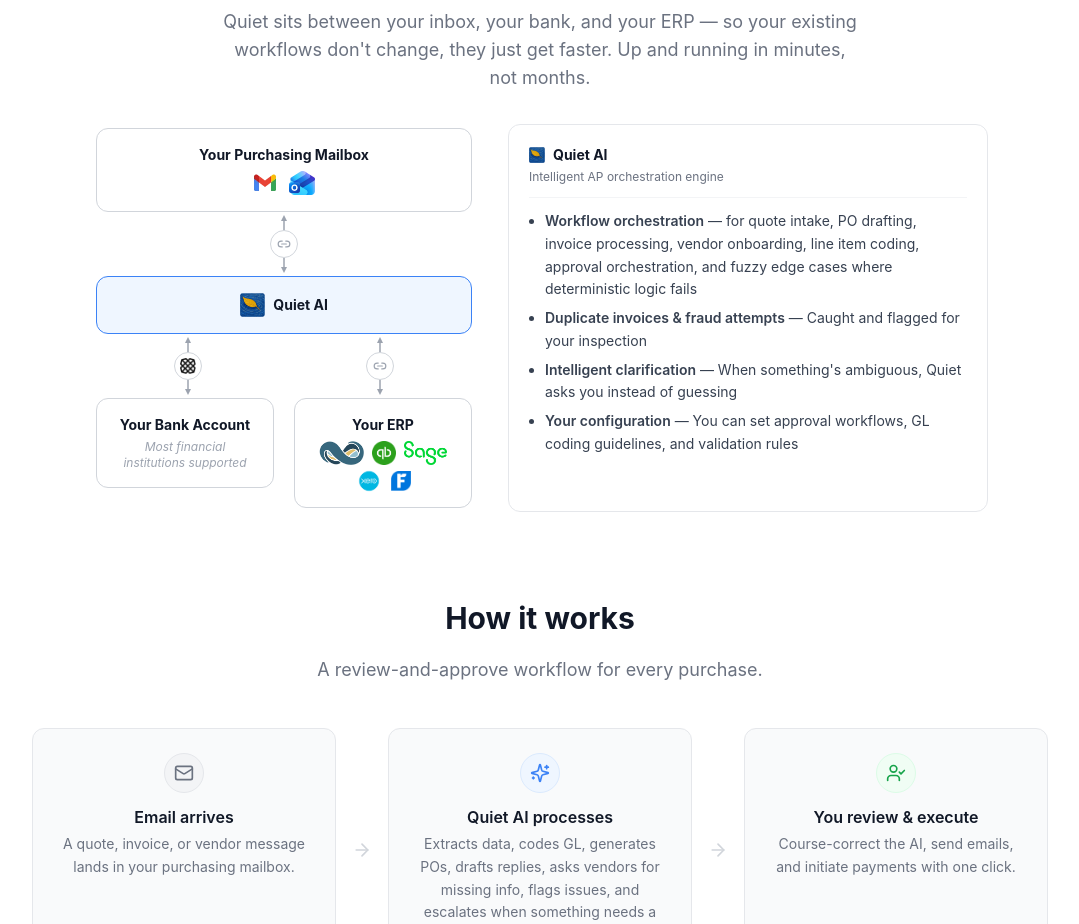
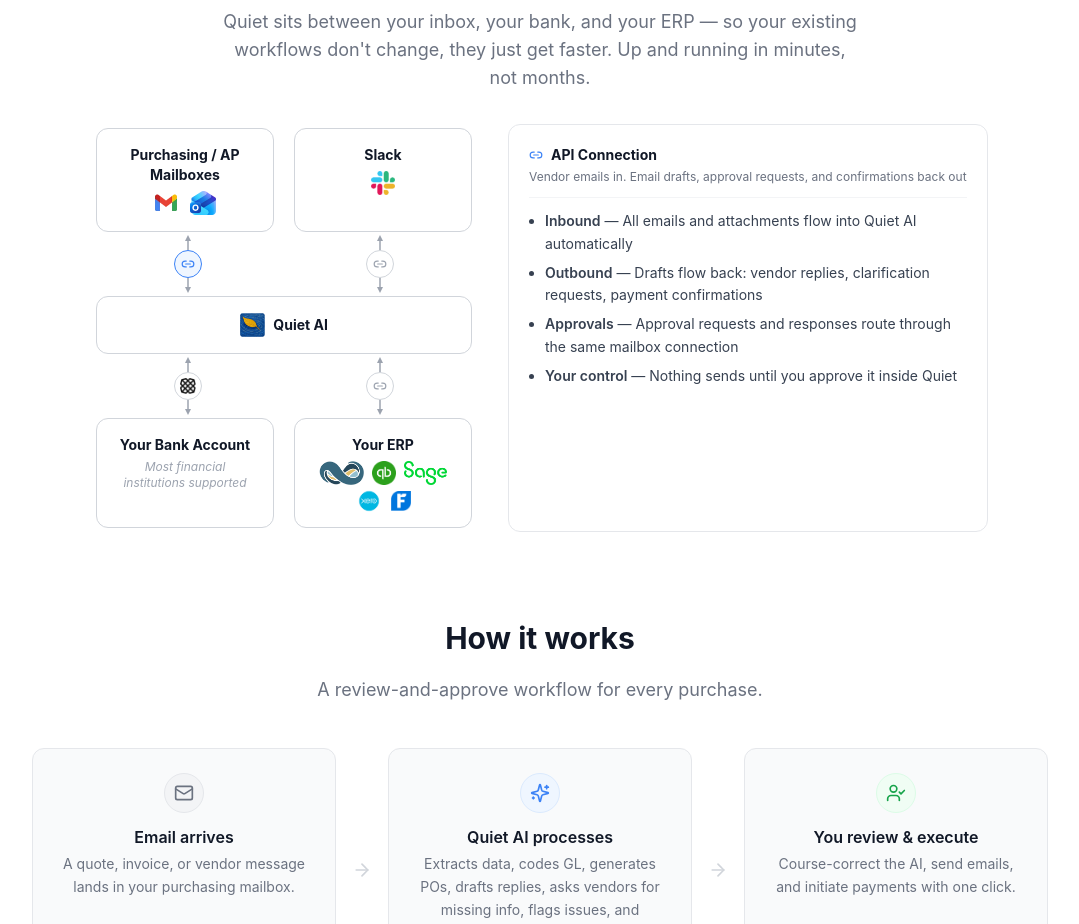
Before and after one commit to Quiet-AI-Corporation/quiet-landing, a React (Vite) app: page / in a window 1280 px wide. Shown: the part 1420-2344 px from the top of the page, without its empty margins (100-1179 px from the left). Built offline with nearby package versions, Linux system fonts and the light colour scheme.

Commit message:
update animation with slack connection (#43)

```diff
--- a/src/pages/LandingPage.tsx
+++ b/src/pages/LandingPage.tsx
@@ -1,5 +1,5 @@
 import { useState, useEffect, useRef, useCallback } from 'react'
-import { Link2, BookOpen, Inbox, Landmark, Mail, Sparkles, UserCheck, ArrowRight, Clock } from 'lucide-react'
+import { Link2, BookOpen, Inbox, Landmark, Mail, Sparkles, UserCheck, ArrowRight, Clock, MessageSquare } from 'lucide-react'
 import { motion, AnimatePresence } from 'framer-motion'
 import { Button } from '@/components/ui/button'
 import { TooltipProvider } from '@/components/ui/tooltip'
@@ -18,12 +18,13 @@
 import plaidLogo from '@/assets/images/plaid_logo.webp'
 import xeroLogo from '@/assets/images/xero_logo.webp'
 import freshbooksLogo from '@/assets/images/freshbooks_logo.webp'
+import slackLogo from '@/assets/images/slack_logo.png'
 
 function LandingPage() {
   const [selectedItem, setSelectedItem] = useState<string>('mailbox')
   const diagramTimerRef = useRef<ReturnType<typeof setTimeout> | null>(null)
 
-  const DIAGRAM_CYCLE = ['mailbox', 'mailbox-dot', 'quiet', 'bank-dot', 'bank', 'erp-dot', 'erp'] as const
+  const DIAGRAM_CYCLE = ['mailbox', 'slack', 'mailbox-dot', 'slack-dot', 'quiet', 'bank-dot', 'bank', 'erp-dot', 'erp'] as const
 
   const scheduleDiagramNext = useCallback((current: string) => {
     if (diagramTimerRef.current) clearTimeout(diagramTimerRef.current)
@@ -57,7 +58,7 @@
 
   const diagramCaptions: Record<string, { title: string; subtitle: string; body: string[] }> = {
     'mailbox': {
-      title: 'Your Purchasing Mailbox',
+      title: 'Purchasing / AP Mailboxes',
       subtitle: 'Where purchase orders, invoices, and vendor correspondence land',
       body: [
         'Existing inbox — Hooks up to purchasing@yourcompany.com or wherever vendors send quotes and invoices today',
@@ -84,6 +85,25 @@
         'Duplicate invoices & fraud attempts — Caught and flagged for your inspection',
         'Intelligent clarification — When something\'s ambiguous, Quiet asks you instead of guessing',
         'Your configuration — You can set approval workflows, GL coding guidelines, and validation rules',
+      ],
+    },
+    'slack-dot': {
+      title: 'API Connection',
+      subtitle: 'A conversational interface to your purchasing workflows',
+      body: [
+        'Direct channel — Talk to the Quiet agent right from Slack',
+        'Push & pull — Submit documents, ask questions, and get notified all in one place',
+        'Approvals in-thread — Approve or reject requests without leaving Slack',
+      ],
+    },
+    'slack': {
+      title: 'Slack',
+      subtitle: 'Talk to the agent over Slack',
+      body: [
+        'Submit documents — Send quotes, POs, and invoices directly to the Quiet agent',
+        'Approval requests — Handle approval requests and respond without switching apps',
+        'Clarifying asks — When the AI agent needs more info, it asks you in Slack and you reply in-thread',
+        'Full visibility — Check status, ask questions, and get updates on any purchase',
       ],
     },
     'bank-dot': {
@@ -190,21 +210,36 @@
           <div className="flex flex-col md:flex-row gap-8 items-stretch">
             {/* Diagram column */}
             <div className="w-full md:w-96 md:shrink-0 flex flex-col items-center" onMouseLeave={handleDiagramLeave}>
-              {/* Mailbox */}
-              <div className="w-full bg-white rounded-xl p-1">
+              {/* Mailbox + Slack */}
+              <div className="w-full flex gap-3 items-stretch">
+                <div className="flex-1 bg-white rounded-xl p-1">
                 <div
-                className={`w-full rounded-xl px-6 py-4 text-center cursor-pointer transition-colors border ${selectedItem === 'mailbox' ? 'border-blue-500 bg-blue-50' : 'border-gray-300 bg-white'}`}
+                  className={`h-full rounded-xl px-4 py-4 text-center cursor-pointer transition-colors border flex flex-col items-center ${selectedItem === 'mailbox' ? 'border-blue-500 bg-blue-50' : 'border-gray-300 bg-white'}`}
                   onMouseEnter={() => handleItemHover('mailbox')}
                 >
-                <div className="text-sm font-bold text-gray-900">Your Purchasing Mailbox</div>
+                  <div className="text-sm font-bold text-gray-900">Purchasing / AP Mailboxes</div>
                   <div className="flex items-center justify-center gap-3 mt-1.5">
                     <img src={gmailLogo} alt="Gmail" className="h-6" />
                     <img src={outlookLogo} alt="Outlook" className="h-6" />
                   </div>
                 </div>
                 </div>
+                <div className="flex-1 bg-white rounded-xl p-1">
+                <div
+                  className={`h-full rounded-xl px-4 py-4 text-center cursor-pointer transition-colors border flex flex-col items-center ${selectedItem === 'slack' ? 'border-blue-500 bg-blue-50' : 'border-gray-300 bg-white'}`}
+                  onMouseEnter={() => handleItemHover('slack')}
+                >
+                  <div className="text-sm font-bold text-gray-900">Slack</div>
+                  <div className="flex items-center justify-center mt-1.5">
+                    <img src={slackLogo} alt="Slack" className="h-6" />
+                  </div>
+                </div>
+                </div>
+              </div>
 
-              {/* Arrow: Mailbox ↔ Quiet */}
+              {/* Top arrows — two side by side: Mailbox ↔ Quiet, Slack ↔ Quiet */}
+              <div className="w-full flex">
+                <div className="flex-1 flex justify-center">
                   <div className="relative flex justify-center" style={{ height: 56 }}>
                     <svg width="24" height="56" className="overflow-visible shrink-0">
                       <defs>
@@ -219,6 +254,21 @@
                       onMouseEnter={() => handleItemHover('mailbox-dot')}
                     >
                       <Link2 className={`w-3.5 h-3.5 ${selectedItem === 'mailbox-dot' ? 'text-blue-500' : 'text-gray-400'}`} />
+                    </div>
+                  </div>
+                </div>
+                <div className="flex-1 flex justify-center">
+                  <div className="relative flex justify-center" style={{ height: 56 }}>
+                    <svg width="24" height="56" className="overflow-visible shrink-0">
+                      <line x1="12" y1="2" x2="12" y2="54" stroke="#9ca3af" strokeWidth="1.5" markerStart="url(#arrowhead)" markerEnd="url(#arrowhead)" />
+                    </svg>
+                    <div
+                      className={`absolute top-1/2 left-1/2 -translate-x-1/2 -translate-y-1/2 w-7 h-7 rounded-full border flex items-center justify-center cursor-pointer transition-colors ${selectedItem === 'slack-dot' ? 'bg-blue-50 border-blue-500' : 'bg-white border-gray-300'}`}
+                      onMouseEnter={() => handleItemHover('slack-dot')}
+                    >
+                      <Link2 className={`w-3.5 h-3.5 ${selectedItem === 'slack-dot' ? 'text-blue-500' : 'text-gray-400'}`} />
+                    </div>
+                  </div>
                 </div>
               </div>
 
@@ -264,10 +314,10 @@
               </div>
 
               {/* Bank + ERP */}
-              <div className="w-full flex gap-3">
+              <div className="w-full flex gap-3 items-stretch">
                 <div className="flex-1 bg-white rounded-xl p-1">
                 <div
-                  className={`rounded-xl px-4 py-4 text-center cursor-pointer transition-colors border ${selectedItem === 'bank' ? 'border-blue-500 bg-blue-50' : 'border-gray-300 bg-white'}`}
+                  className={`h-full rounded-xl px-4 py-4 text-center cursor-pointer transition-colors border ${selectedItem === 'bank' ? 'border-blue-500 bg-blue-50' : 'border-gray-300 bg-white'}`}
                   onMouseEnter={() => handleItemHover('bank')}
                 >
                   <div className="text-sm font-bold text-gray-900">Your Bank Account</div>
@@ -312,6 +362,8 @@
                         <img src={logo} alt="Quiet" className="w-4 h-4 shrink-0" />
                       ) : selectedItem === 'mailbox' ? (
                         <Inbox className="w-3.5 h-3.5 text-blue-500 shrink-0" />
+                      ) : selectedItem === 'slack' ? (
+                        <MessageSquare className="w-3.5 h-3.5 text-blue-500 shrink-0" />
                       ) : selectedItem === 'bank-dot' ? (
                         <img src={plaidLogo} alt="Plaid" className="w-4 h-4 shrink-0" />
                       ) : selectedItem === 'erp' ? (
```
Lines whose indentation alone changed are shown as unchanged.
